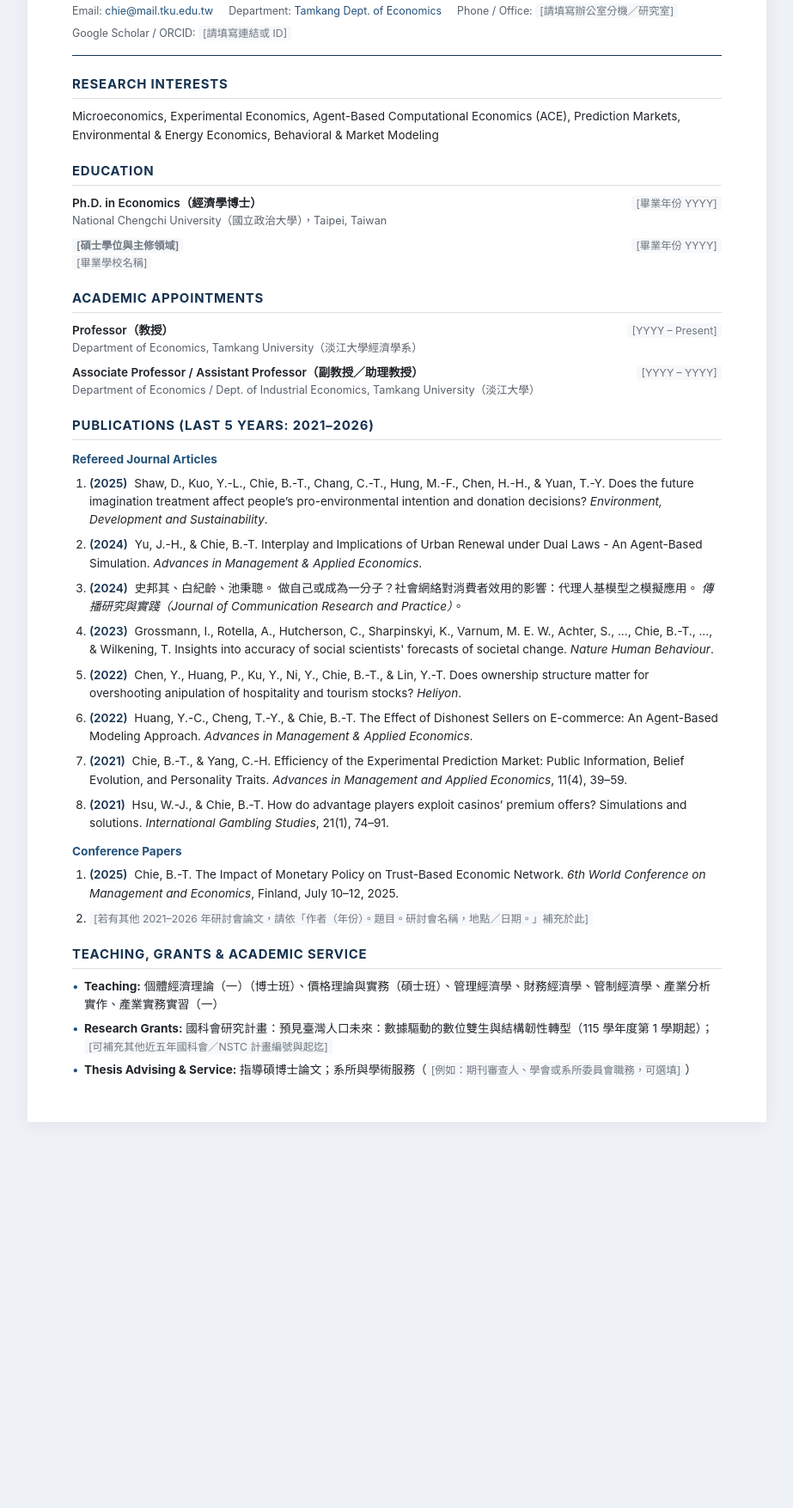
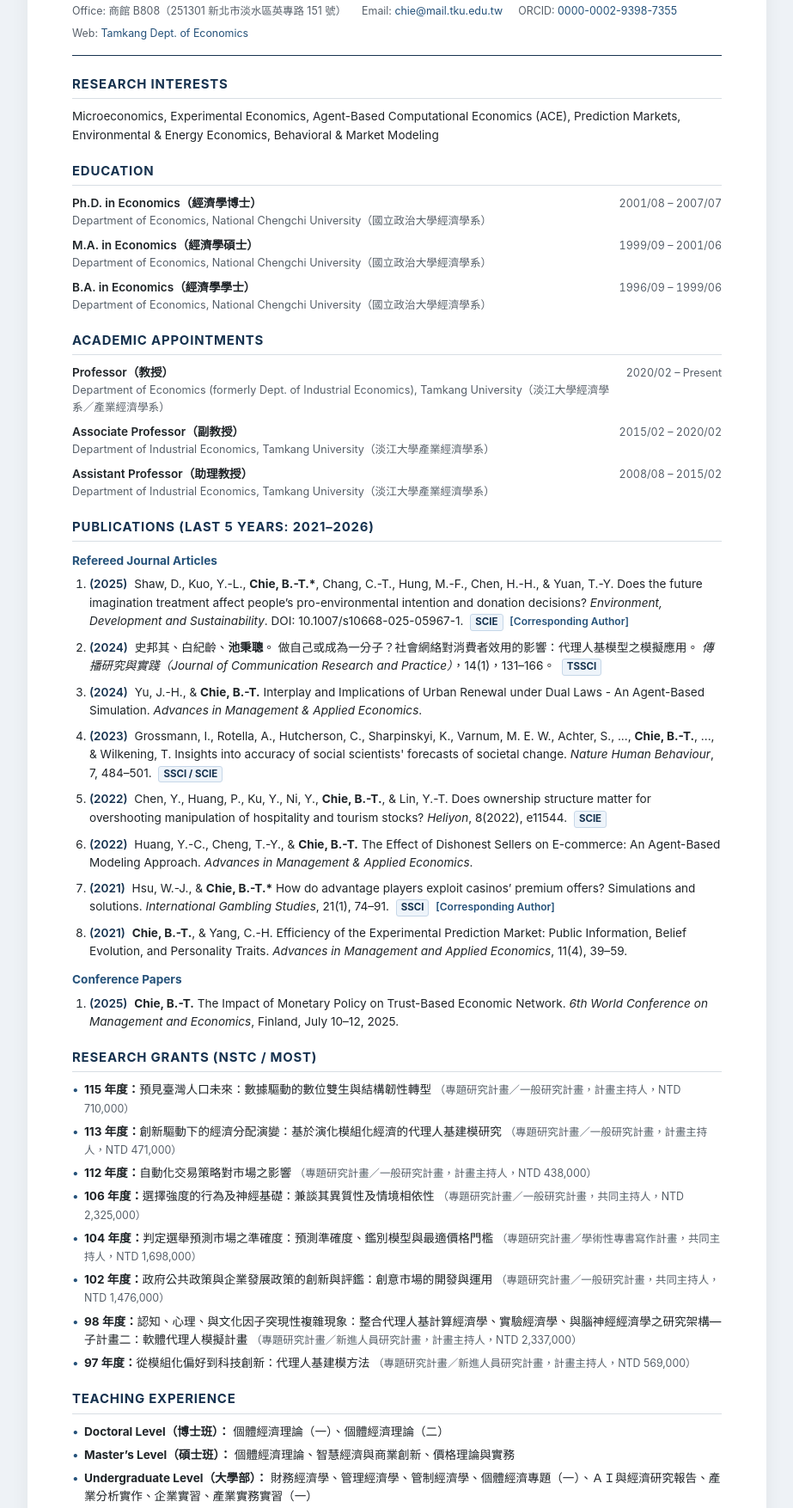
Before and after one commit to brianchih/Internship, a plain HTML site: page CV.html in a window 1280 px wide. Shown: the part 146-1900 px from the top of the page at 86% size, without its empty margins (178-1101 px from the left). Before the commit the page ends 1479 px from the top, so only its background shows below. Drawn offline with Linux system fonts and the light colour scheme.

Commit message:
Revise CV with updated content and styles
Updated CV.html with new sections and formatting changes.

```diff
--- a/CV.html
+++ b/CV.html
@@ -11,7 +11,7 @@
       --text: #1f2428;
       --muted: #57606a;
       --border: #d8dee4;
-      --bg-soft: #f6f8fa;
+      --badge-bg: #eef4fa;
     }
 
     * {
@@ -166,7 +166,7 @@
     }
 
     .pub-list li {
-      margin-bottom: 8px;
+      margin-bottom: 9px;
       text-align: left;
     }
 
@@ -180,12 +180,29 @@
       font-style: italic;
     }
 
-    .placeholder {
-      color: #6e7781;
-      background: var(--bg-soft);
-      padding: 1px 5px;
+    .index-tag {
+      display: inline-block;
+      font-size: 8.6pt;
+      font-weight: 700;
+      color: var(--primary);
+      background-color: var(--badge-bg);
+      border: 1px solid #c6d7e8;
       border-radius: 3px;
-      font-size: 9.2pt;
+      padding: 0 5px;
+      margin-left: 4px;
+      vertical-align: baseline;
+    }
+
+    .corr-note {
+      font-size: 9pt;
+      font-weight: 600;
+      color: var(--accent);
+      margin-left: 4px;
+    }
+
+    .grant-meta {
+      font-size: 9.3pt;
+      color: var(--muted);
     }
 
     @media print {
@@ -238,13 +255,13 @@
         <span class="cv-label">Curriculum Vitae</span>
       </div>
       <div class="affiliation-line">
-        教授（Professor），經濟學系（Department of Economics），淡江大學（Tamkang University）
+        教授（Professor），經濟學系／原產業經濟學系（Department of Economics），淡江大學（Tamkang University）
       </div>
       <div class="contact-line">
+        <span>Office: 商館 B808（251301 新北市淡水區英專路 151 號）</span>
         <span>Email: <a href="mailto:chie@mail.tku.edu.tw">chie@mail.tku.edu.tw</a></span>
-        <span>Department: <a href="https://www.econ.tku.edu.tw/econ/?tkumembers=池秉聰">Tamkang Dept. of Economics</a></span>
-        <span>Phone / Office: <span class="placeholder">[請填寫辦公室分機／研究室]</span></span>
-        <span>Google Scholar / ORCID: <span class="placeholder">[請填寫連結或 ID]</span></span>
+        <span>ORCID: <a href="https://orcid.org/0000-0002-9398-7355">0000-0002-9398-7355</a></span>
+        <span>Web: <a href="https://www.econ.tku.edu.tw/econ/?tkumembers=池秉聰">Tamkang Dept. of Economics</a></span>
       </div>
     </header>
 
@@ -263,16 +280,23 @@
       <div class="entry-row">
         <div class="entry-main">
           <div class="entry-title">Ph.D. in Economics（經濟學博士）</div>
-          <div class="entry-sub">National Chengchi University（國立政治大學），Taipei, Taiwan</div>
+          <div class="entry-sub">Department of Economics, National Chengchi University（國立政治大學經濟學系）</div>
         </div>
-        <div class="entry-date"><span class="placeholder">[畢業年份 YYYY]</span></div>
+        <div class="entry-date">2001/08 – 2007/07</div>
       </div>
       <div class="entry-row">
         <div class="entry-main">
-          <div class="entry-title"><span class="placeholder">[碩士學位與主修領域]</span></div>
-          <div class="entry-sub"><span class="placeholder">[畢業學校名稱]</span></div>
+          <div class="entry-title">M.A. in Economics（經濟學碩士）</div>
+          <div class="entry-sub">Department of Economics, National Chengchi University（國立政治大學經濟學系）</div>
         </div>
-        <div class="entry-date"><span class="placeholder">[畢業年份 YYYY]</span></div>
+        <div class="entry-date">1999/09 – 2001/06</div>
+      </div>
+      <div class="entry-row">
+        <div class="entry-main">
+          <div class="entry-title">B.A. in Economics（經濟學學士）</div>
+          <div class="entry-sub">Department of Economics, National Chengchi University（國立政治大學經濟學系）</div>
+        </div>
+        <div class="entry-date">1996/09 – 1999/06</div>
       </div>
     </section>
 
@@ -282,16 +306,23 @@
       <div class="entry-row">
         <div class="entry-main">
           <div class="entry-title">Professor（教授）</div>
-          <div class="entry-sub">Department of Economics, Tamkang University（淡江大學經濟學系）</div>
+          <div class="entry-sub">Department of Economics (formerly Dept. of Industrial Economics), Tamkang University（淡江大學經濟學系／產業經濟學系）</div>
         </div>
-        <div class="entry-date"><span class="placeholder">[YYYY – Present]</span></div>
+        <div class="entry-date">2020/02 – Present</div>
       </div>
       <div class="entry-row">
         <div class="entry-main">
-          <div class="entry-title">Associate Professor / Assistant Professor（副教授／助理教授）</div>
-          <div class="entry-sub">Department of Economics / Dept. of Industrial Economics, Tamkang University（淡江大學）</div>
+          <div class="entry-title">Associate Professor（副教授）</div>
+          <div class="entry-sub">Department of Industrial Economics, Tamkang University（淡江大學產業經濟學系）</div>
         </div>
-        <div class="entry-date"><span class="placeholder">[YYYY – YYYY]</span></div>
+        <div class="entry-date">2015/02 – 2020/02</div>
+      </div>
+      <div class="entry-row">
+        <div class="entry-main">
+          <div class="entry-title">Assistant Professor（助理教授）</div>
+          <div class="entry-sub">Department of Industrial Economics, Tamkang University（淡江大學產業經濟學系）</div>
+        </div>
+        <div class="entry-date">2008/08 – 2015/02</div>
       </div>
     </section>
 
@@ -303,51 +334,59 @@
       <ol class="pub-list">
         <li>
           <span class="pub-year">(2025)</span>
-          Shaw, D., Kuo, Y.-L., Chie, B.-T., Chang, C.-T., Hung, M.-F., Chen, H.-H., &amp; Yuan, T.-Y.
+          Shaw, D., Kuo, Y.-L., <strong>Chie, B.-T.*</strong>, Chang, C.-T., Hung, M.-F., Chen, H.-H., &amp; Yuan, T.-Y.
           Does the future imagination treatment affect people’s pro-environmental intention and donation decisions?
           <span class="pub-venue">Environment, Development and Sustainability</span>.
+          DOI: 10.1007/s10668-025-05967-1.
+          <span class="index-tag">SCIE</span>
+          <span class="corr-note">[Corresponding Author]</span>
         </li>
         <li>
           <span class="pub-year">(2024)</span>
-          Yu, J.-H., &amp; Chie, B.-T.
+          史邦其、白紀齡、<strong>池秉聰</strong>。
+          做自己或成為一分子？社會網絡對消費者效用的影響：代理人基模型之模擬應用。
+          <span class="pub-venue">傳播研究與實踐（Journal of Communication Research and Practice）</span>，14(1)，131–166。
+          <span class="index-tag">TSSCI</span>
+        </li>
+        <li>
+          <span class="pub-year">(2024)</span>
+          Yu, J.-H., &amp; <strong>Chie, B.-T.</strong>
           Interplay and Implications of Urban Renewal under Dual Laws - An Agent-Based Simulation.
           <span class="pub-venue">Advances in Management &amp; Applied Economics</span>.
         </li>
         <li>
-          <span class="pub-year">(2024)</span>
-          史邦其、白紀齡、池秉聰。
-          做自己或成為一分子？社會網絡對消費者效用的影響：代理人基模型之模擬應用。
-          <span class="pub-venue">傳播研究與實踐（Journal of Communication Research and Practice）</span>。
-        </li>
-        <li>
           <span class="pub-year">(2023)</span>
-          Grossmann, I., Rotella, A., Hutcherson, C., Sharpinskyi, K., Varnum, M. E. W., Achter, S., ..., Chie, B.-T., ..., &amp; Wilkening, T.
+          Grossmann, I., Rotella, A., Hutcherson, C., Sharpinskyi, K., Varnum, M. E. W., Achter, S., ..., <strong>Chie, B.-T.</strong>, ..., &amp; Wilkening, T.
           Insights into accuracy of social scientists' forecasts of societal change.
-          <span class="pub-venue">Nature Human Behaviour</span>.
+          <span class="pub-venue">Nature Human Behaviour</span>, 7, 484–501.
+          <span class="index-tag">SSCI / SCIE</span>
         </li>
         <li>
           <span class="pub-year">(2022)</span>
-          Chen, Y., Huang, P., Ku, Y., Ni, Y., Chie, B.-T., &amp; Lin, Y.-T.
-          Does ownership structure matter for overshooting anipulation of hospitality and tourism stocks?
-          <span class="pub-venue">Heliyon</span>.
+          Chen, Y., Huang, P., Ku, Y., Ni, Y., <strong>Chie, B.-T.</strong>, &amp; Lin, Y.-T.
+          Does ownership structure matter for overshooting manipulation of hospitality and tourism stocks?
+          <span class="pub-venue">Heliyon</span>, 8(2022), e11544.
+          <span class="index-tag">SCIE</span>
         </li>
         <li>
           <span class="pub-year">(2022)</span>
-          Huang, Y.-C., Cheng, T.-Y., &amp; Chie, B.-T.
+          Huang, Y.-C., Cheng, T.-Y., &amp; <strong>Chie, B.-T.</strong>
           The Effect of Dishonest Sellers on E-commerce: An Agent-Based Modeling Approach.
           <span class="pub-venue">Advances in Management &amp; Applied Economics</span>.
         </li>
         <li>
           <span class="pub-year">(2021)</span>
-          Chie, B.-T., &amp; Yang, C.-H.
-          Efficiency of the Experimental Prediction Market: Public Information, Belief Evolution, and Personality Traits.
-          <span class="pub-venue">Advances in Management and Applied Economics</span>, 11(4), 39–59.
+          Hsu, W.-J., &amp; <strong>Chie, B.-T.*</strong>
+          How do advantage players exploit casinos’ premium offers? Simulations and solutions.
+          <span class="pub-venue">International Gambling Studies</span>, 21(1), 74–91.
+          <span class="index-tag">SSCI</span>
+          <span class="corr-note">[Corresponding Author]</span>
         </li>
         <li>
           <span class="pub-year">(2021)</span>
-          Hsu, W.-J., &amp; Chie, B.-T.
-          How do advantage players exploit casinos’ premium offers? Simulations and solutions.
-          <span class="pub-venue">International Gambling Studies</span>, 21(1), 74–91.
+          <strong>Chie, B.-T.</strong>, &amp; Yang, C.-H.
+          Efficiency of the Experimental Prediction Market: Public Information, Belief Evolution, and Personality Traits.
+          <span class="pub-venue">Advances in Management and Applied Economics</span>, 11(4), 39–59.
         </li>
       </ol>
 
@@ -355,31 +394,67 @@
       <ol class="pub-list">
         <li>
           <span class="pub-year">(2025)</span>
-          Chie, B.-T.
+          <strong>Chie, B.-T.</strong>
           The Impact of Monetary Policy on Trust-Based Economic Network.
           <span class="pub-venue">6th World Conference on Management and Economics</span>, Finland, July 10–12, 2025.
-        </li>
-        <li>
-          <span class="placeholder">[若有其他 2021–2026 年研討會論文，請依「作者（年份）。題目。研討會名稱，地點／日期。」補充於此]</span>
         </li>
       </ol>
     </section>
 
-    <!-- 6. 教學、研究計畫與學術服務 -->
-    <section id="teaching-grants-service">
-      <h2>Teaching, Grants &amp; Academic Service</h2>
+    <!-- 6. 國科會／科技部專題研究計畫 -->
+    <section id="grants">
+      <h2>Research Grants (NSTC / MOST)</h2>
       <ul class="item-list">
         <li>
-          <strong>Teaching:</strong>
-          個體經濟理論（一）（博士班）、價格理論與實務（碩士班）、管理經濟學、財務經濟學、管制經濟學、產業分析實作、產業實務實習（一）
+          <strong>115 年度：</strong>預見臺灣人口未來：數據驅動的數位雙生與結構韌性轉型
+          <span class="grant-meta">（專題研究計畫／一般研究計畫，計畫主持人，NTD 710,000）</span>
         </li>
         <li>
-          <strong>Research Grants:</strong>
-          國科會研究計畫：預見臺灣人口未來：數據驅動的數位雙生與結構韌性轉型（115 學年度第 1 學期起）；<span class="placeholder">[可補充其他近五年國科會／NSTC 計畫編號與起迄]</span>
+          <strong>113 年度：</strong>創新驅動下的經濟分配演變：基於演化模組化經濟的代理人基建模研究
+          <span class="grant-meta">（專題研究計畫／一般研究計畫，計畫主持人，NTD 471,000）</span>
         </li>
         <li>
-          <strong>Thesis Advising &amp; Service:</strong>
-          指導碩博士論文；系所與學術服務（<span class="placeholder">[例如：期刊審查人、學會或系所委員會職務，可選填]</span>）
+          <strong>112 年度：</strong>自動化交易策略對市場之影響
+          <span class="grant-meta">（專題研究計畫／一般研究計畫，計畫主持人，NTD 438,000）</span>
+        </li>
+        <li>
+          <strong>106 年度：</strong>選擇強度的行為及神經基礎：兼談其異質性及情境相依性
+          <span class="grant-meta">（專題研究計畫／一般研究計畫，共同主持人，NTD 2,325,000）</span>
+        </li>
+        <li>
+          <strong>104 年度：</strong>判定選舉預測市場之準確度：預測準確度、鑑別模型與最適價格門檻
+          <span class="grant-meta">（專題研究計畫／學術性專書寫作計畫，共同主持人，NTD 1,698,000）</span>
+        </li>
+        <li>
+          <strong>102 年度：</strong>政府公共政策與企業發展政策的創新與評鑑：創意市場的開發與運用
+          <span class="grant-meta">（專題研究計畫／一般研究計畫，共同主持人，NTD 1,476,000）</span>
+        </li>
+        <li>
+          <strong>98 年度：</strong>認知、心理、與文化因子突現性複雜現象：整合代理人基計算經濟學、實驗經濟學、與腦神經經濟學之研究架構—子計畫二：軟體代理人模擬計畫
+          <span class="grant-meta">（專題研究計畫／新進人員研究計畫，計畫主持人，NTD 2,337,000）</span>
+        </li>
+        <li>
+          <strong>97 年度：</strong>從模組化偏好到科技創新：代理人基建模方法
+          <span class="grant-meta">（專題研究計畫／新進人員研究計畫，計畫主持人，NTD 569,000）</span>
+        </li>
+      </ul>
+    </section>
+
+    <!-- 7. 教學與學術服務 -->
+    <section id="teaching-service">
+      <h2>Teaching Experience</h2>
+      <ul class="item-list">
+        <li>
+          <strong>Doctoral Level（博士班）：</strong>
+          個體經濟理論（一）、個體經濟理論（二）
+        </li>
+        <li>
+          <strong>Master’s Level（碩士班）：</strong>
+          個體經濟理論、智慧經濟與商業創新、價格理論與實務
+        </li>
+        <li>
+          <strong>Undergraduate Level（大學部）：</strong>
+          財務經濟學、管理經濟學、管制經濟學、個體經濟專題（一）、ＡＩ與經濟研究報告、產業分析實作、企業實習、產業實務實習（一）
         </li>
       </ul>
     </section>
```
